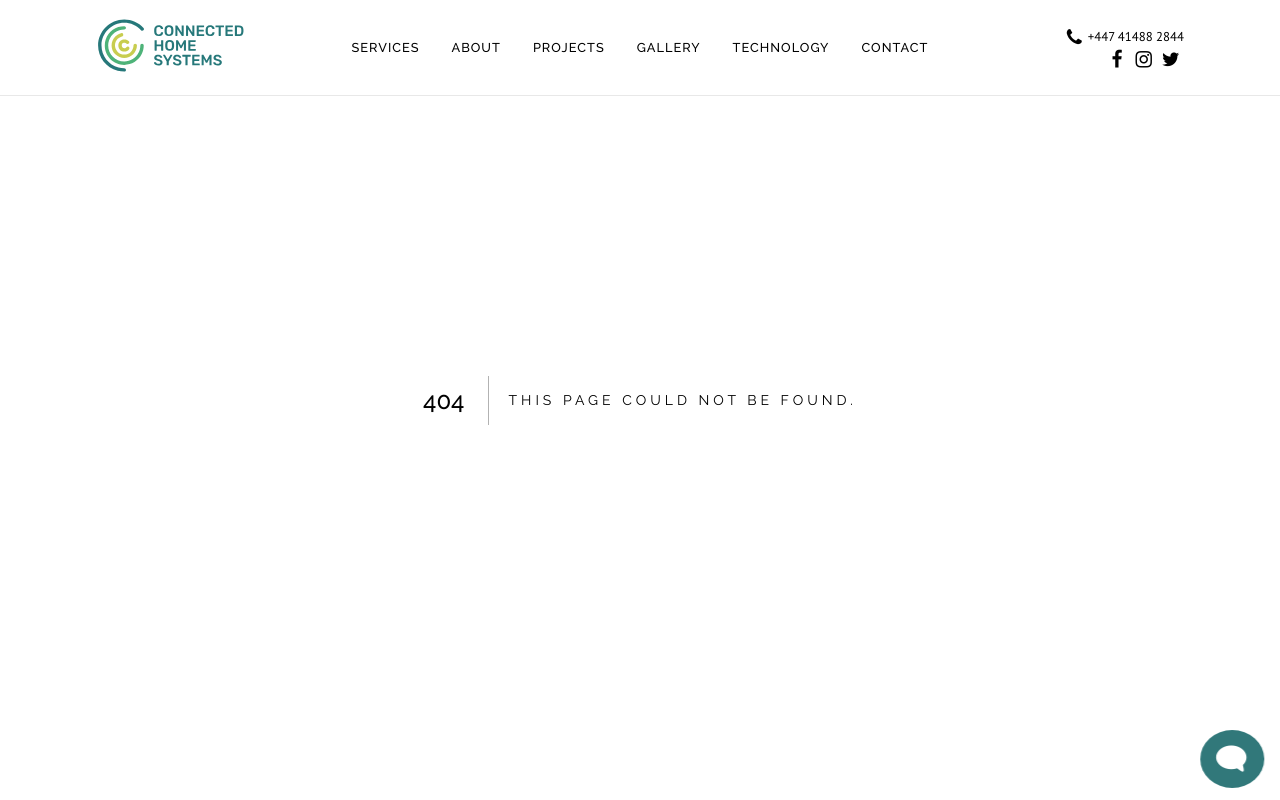
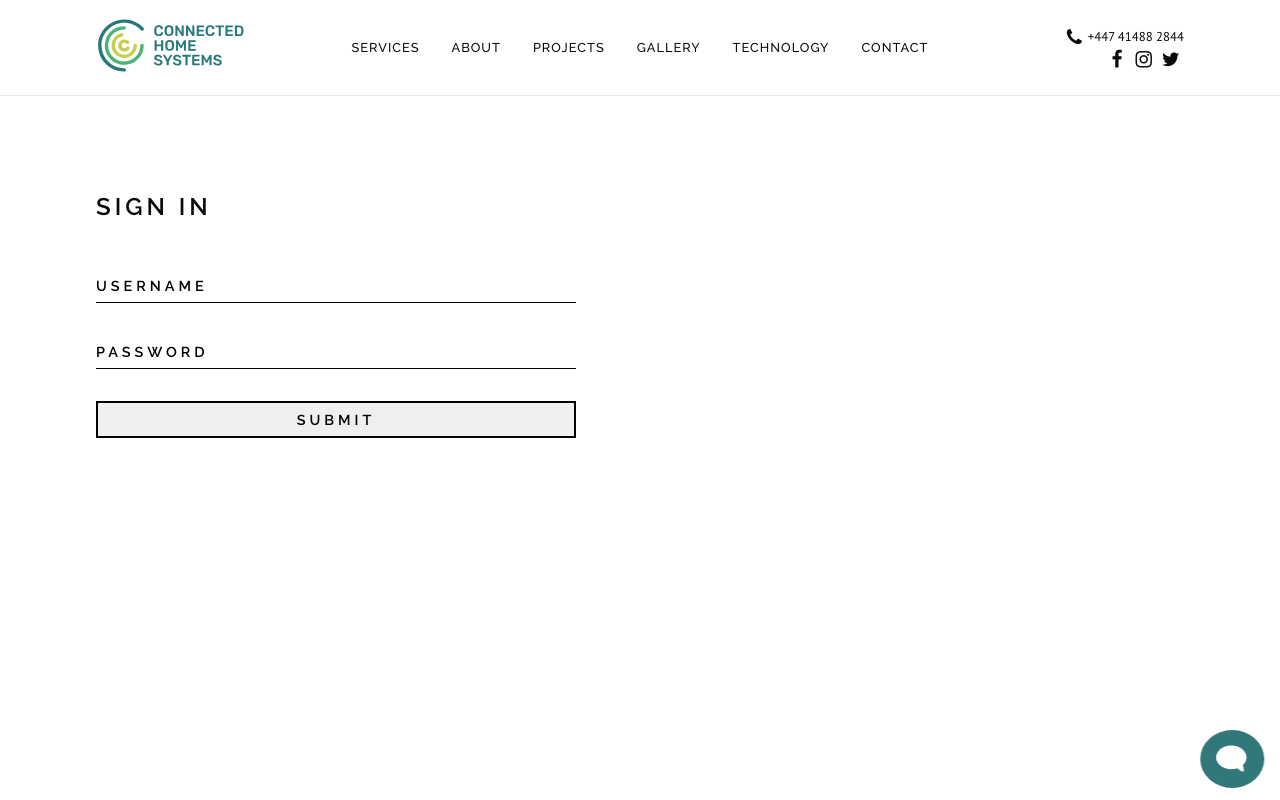
Before and after one commit to luke-meadows/connected-home-systems, a Next.js app: page /admin/photos in a window 1280 px wide. Before the commit this address had no page. Shown: the top 800 px of the page. Built offline with nearby package versions, Linux system fonts and the light colour scheme.

Commit message:
admin dashboard

```diff
--- a/pages/admin.js
+++ b/pages/admin/index.js
@@ -1,8 +1,8 @@
 import { useEffect, useState } from 'react';
 import styled from 'styled-components';
-import AdminDashboard from '../components/AdminDashboard';
-import AdminLogin from '../components/AdminLogin';
-import { auth } from '../db/firebase';
+import AdminDashboard from '../../components/AdminDashboard';
+import AdminLogin from '../../components/AdminLogin';
+import { auth } from '../../db/firebase';
 
 export default function Admin() {
   const [user, setUser] = useState(null);
--- /dev/null
+++ b/pages/admin/photos.js
@@ -0,0 +1,13 @@
+import { useState } from 'react';
+import styled from 'styled-components';
+import { auth } from '../../db/firebase';
+import AdminLogin from '../../components/AdminLogin';
+export default function AdminPhotos() {
+  const [user, setUser] = useState(null);
+  return (
+    <div style={{ marginTop: '6rem', minHeight: 'calc(100vh - 6rem)' }}>
+      {!auth.currentUser && <AdminLogin setUser={setUser} />}
+      {auth.currentUser && <p>proper logged in and that</p>}
+    </div>
+  );
+}
```
Also changed, not shown: components/AdminDashboard.js (+6 -3 lines).
